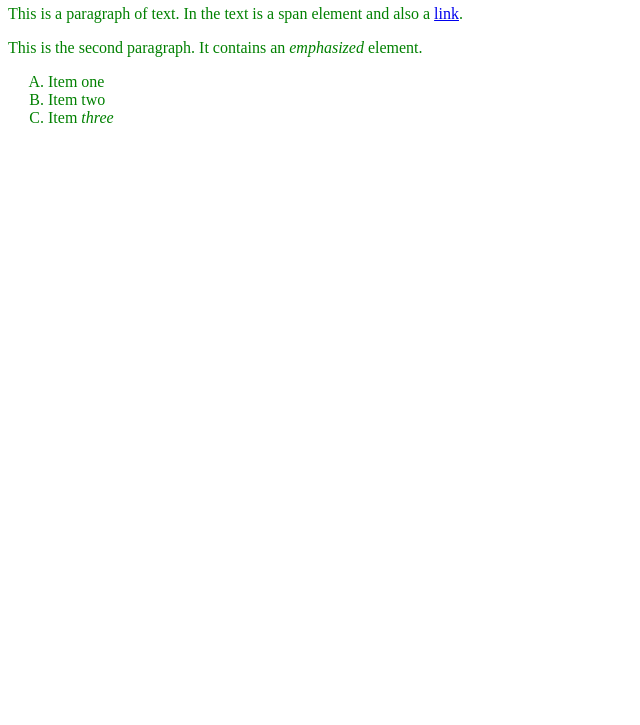
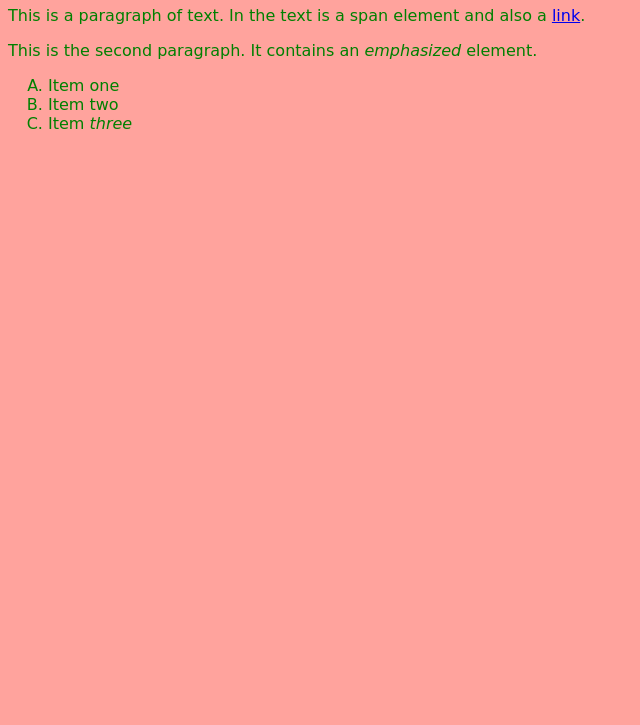
Before and after one commit to pulse-i3/disc.github.io, a plain HTML site: page index.html in a window 1280 px wide. Shown: the part 75-800 px from the top of the page, without its empty margins (0-640 px from the left). Drawn offline with Linux system fonts and the light colour scheme.

Commit message:
Update styles.css

```diff
--- a/styles.css
+++ b/styles.css
@@ -7,3 +7,15 @@ p, li {
 li {
   list-style-type: upper-alpha;
 }
+body {
+    background-color: #FFA39D;
+}
+
+div#cpp-content-base {
+    background-color: #FFA39D;
+}
+
+html, body {
+    font-family: "DejaVu Sans", arial, sans-serif;
+    font-size: 1em;
+}
```
